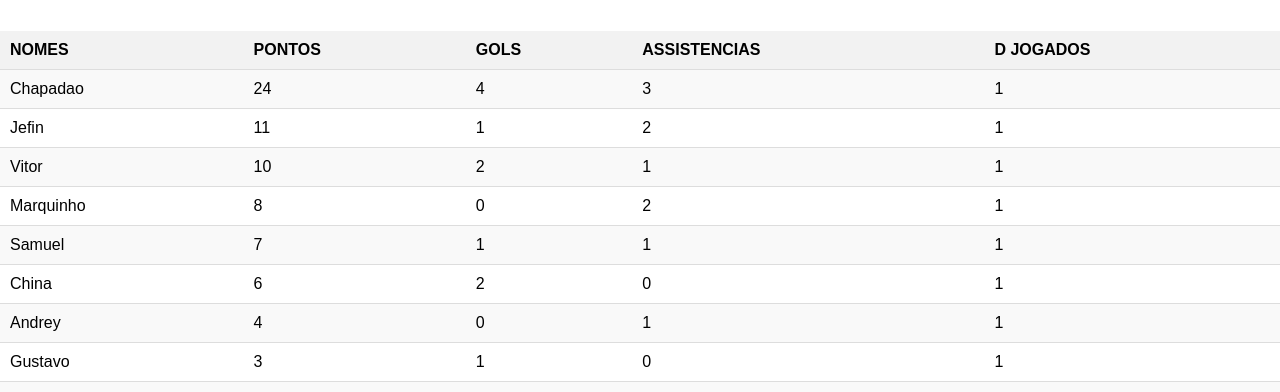
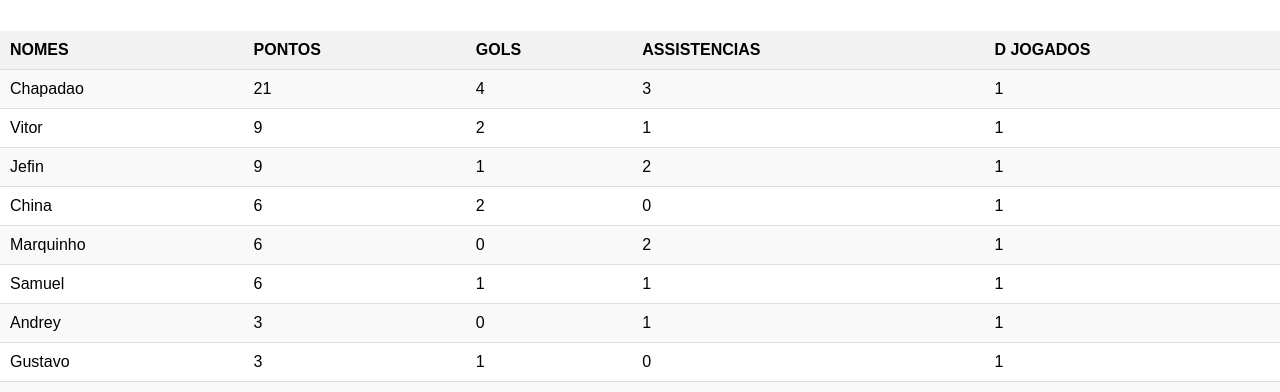
Before and after one commit to Dreyz7/CRIAS, a plain HTML site: page index.html in a window 1280 px wide. Shown: the part 135-527 px from the top of the page. Drawn offline with Linux system fonts and the light colour scheme.

Commit message:
Update index.html

```diff
--- a/index.html
+++ b/index.html
@@ -75,7 +75,7 @@
             var assistenciasCell = row.insertCell(3);
             var diasJogadosCell = row.insertCell(4);
 
-            var pontos = (gols * 3) + (assistencias * 4);
+            var pontos = (gols * 3) + (assistencias * 3);
 
             nomeCell.innerHTML = nome;
             pontosCell.innerHTML = pontos;
```
